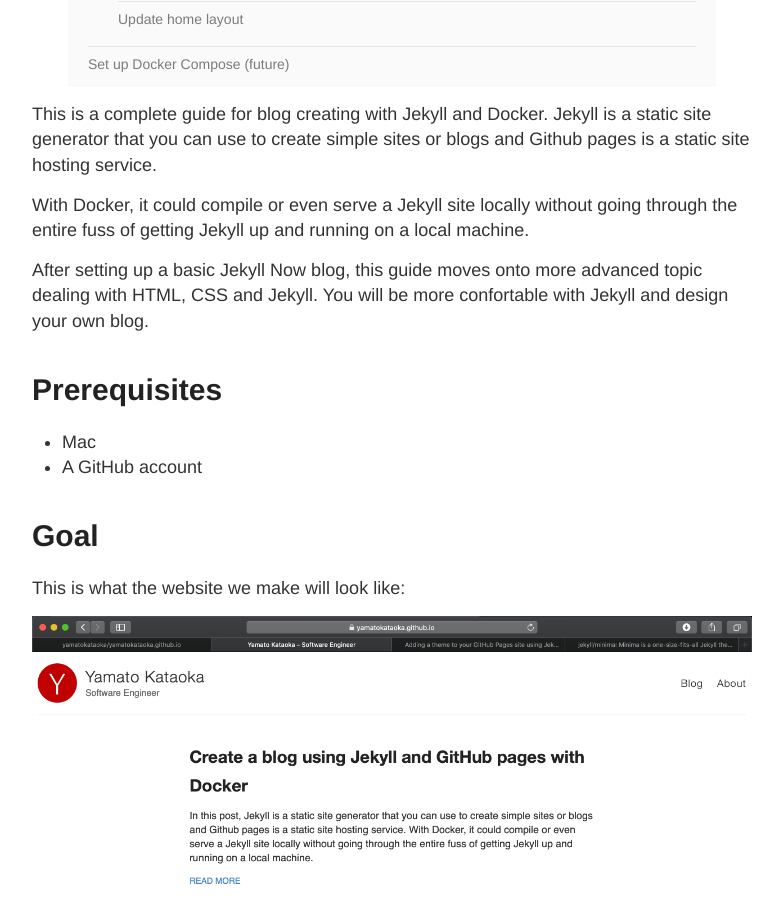
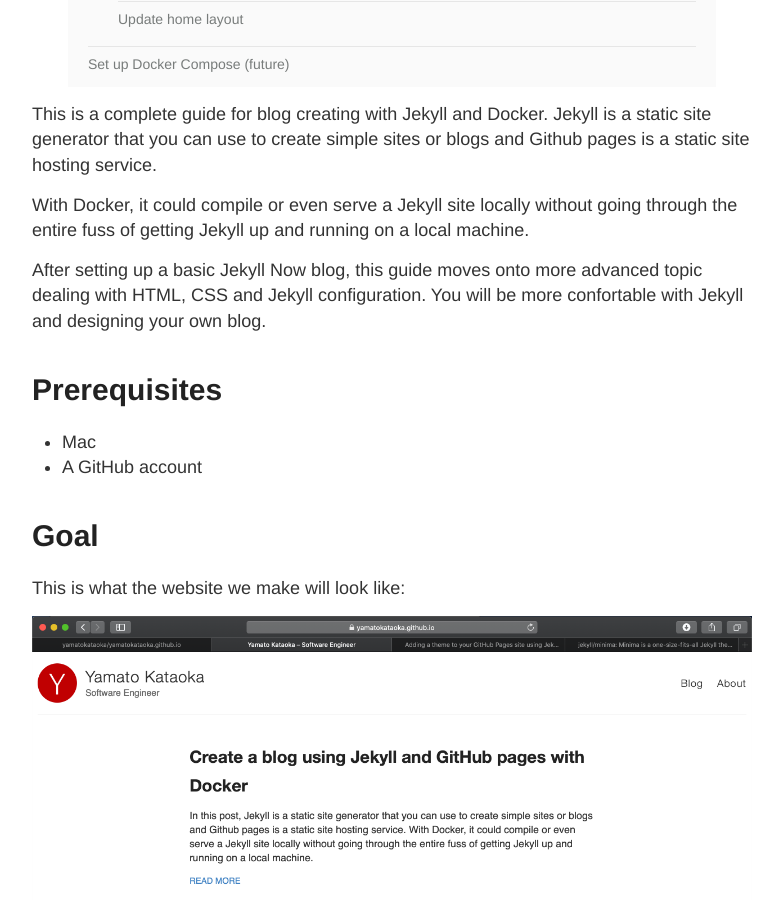
Before and after one commit to yamatokataoka/blog2, a Jekyll site: the page built from _posts/2019-12-22-create-a-blog-using-jekyll-and-github-pages-with-docker.md, in a window 1280 px wide and 900 px high, scrolled down 1125 px. Shown: the whole window, without its empty margins (248-1031 px from the left). Built offline with Jekyll 4.4.1, drawn with Linux system fonts in a browser that asks for light colours.

Commit message:
Fix typo

```diff
--- a/_posts/2019-12-22-create-a-blog-using-jekyll-and-github-pages-with-docker.md
+++ b/_posts/2019-12-22-create-a-blog-using-jekyll-and-github-pages-with-docker.md
@@ -7,7 +7,7 @@ This is a complete guide for blog creating with Jekyll and Docker. Jekyll is a s
 
 With Docker, it could compile or even serve a Jekyll site locally without going through the entire fuss of getting Jekyll up and running on a local machine.
 
-After setting up a basic Jekyll Now blog, this guide moves onto more advanced topic dealing with HTML, CSS and Jekyll. You will be more confortable with Jekyll and design your own blog.
+After setting up a basic Jekyll Now blog, this guide moves onto more advanced topic dealing with HTML, CSS and Jekyll configuration. You will be more confortable with Jekyll and designing your own blog.
 
 # Prerequisites
 - Mac
```
